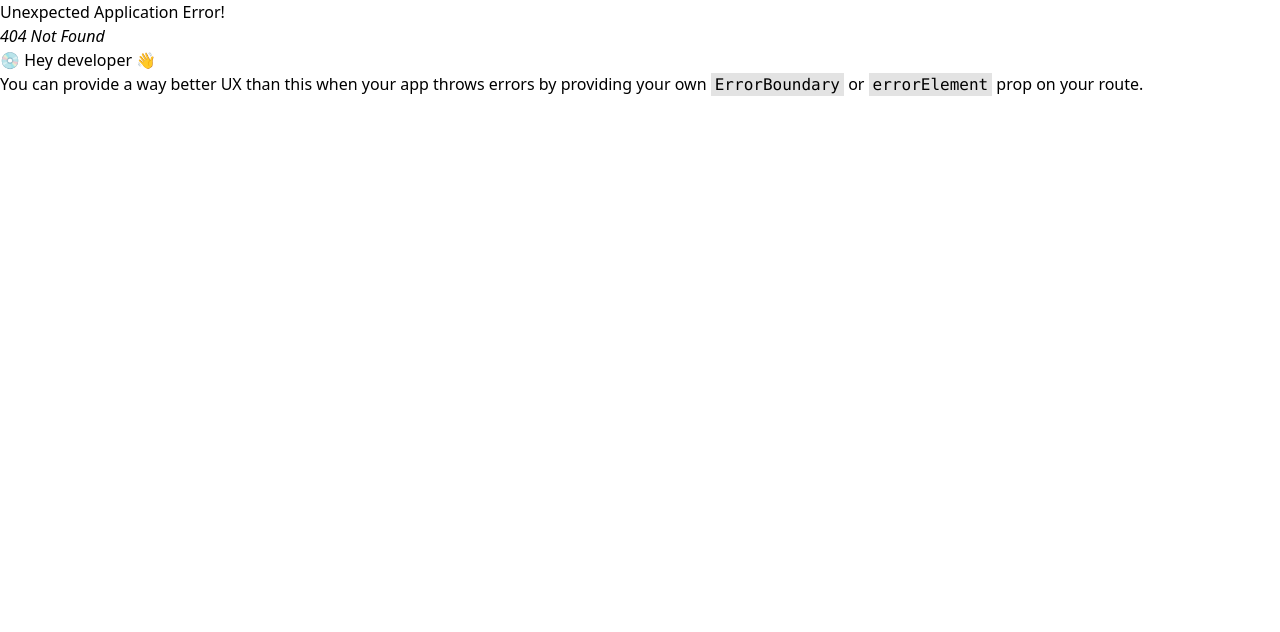
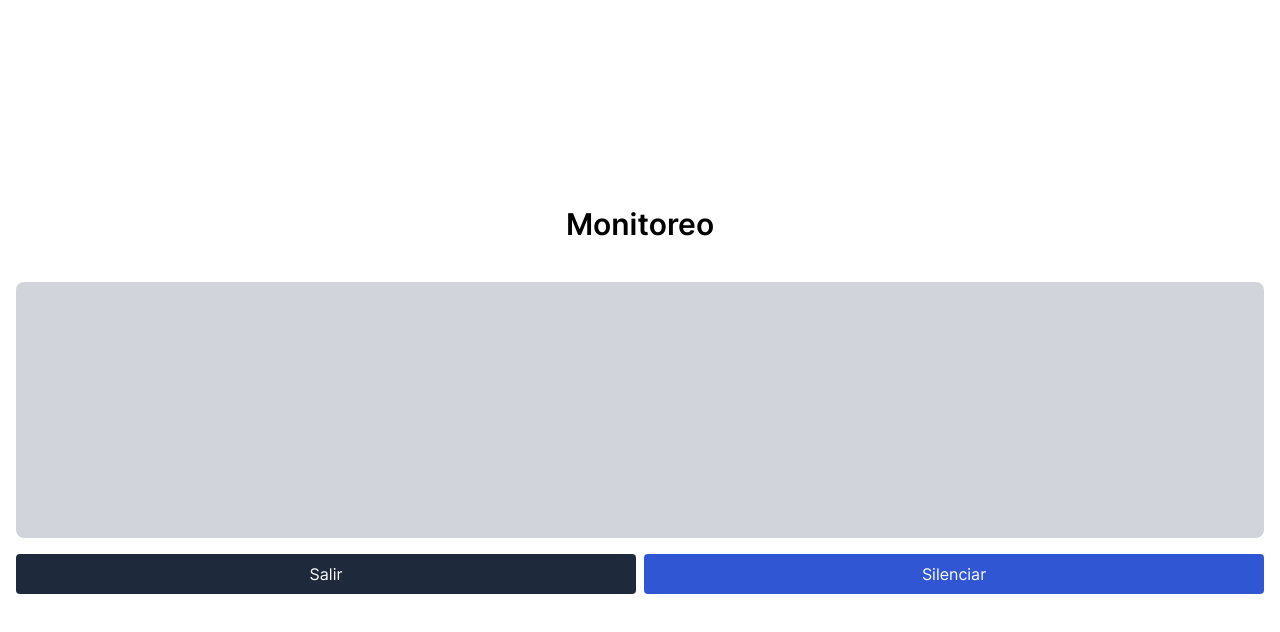
Before and after one commit to smart-lab-inc/babyMonitoringWeb, a React (Vite) app: page /video-monitor in a window 1280 px wide. Before the commit this address had no page. Shown: the top 632 px of the page. Built offline with nearby package versions, Linux system fonts and the light colour scheme.

Commit message:
BM-54: Add monitor page

```diff
--- a/src/main.jsx
+++ b/src/main.jsx
@@ -5,6 +5,7 @@ import { RouterProvider, createBrowserRouter } from "react-router-dom";
 import Login from "./pages/Login/Login";
 import Register from "./pages/Register/Register";
 import Statistics from "./pages/Statistics/Statistics";
+import VideoMonitor from "./pages/VideoMonitor/VideoMonitor";
 
 const router = createBrowserRouter([
   {
@@ -28,6 +29,10 @@ const router = createBrowserRouter([
     path: "/statistics",
     element: <Statistics />,
   },
+  {
+    path: "/video-monitor",
+    element: <VideoMonitor />,
+  }
 ])
 
 ReactDOM.createRoot(document.getElementById("root")).render(
--- /dev/null
+++ b/src/pages/VideoMonitor/VideoMonitor.jsx
@@ -0,0 +1,21 @@
+import Button from "../../components/Button/Button";
+
+const videoMonitor = () => {
+  return (
+    // center x and y
+    <div className="flex font-primary flex-col items-center justify-center h-screen p-4">
+      <p className="z-40 text-3xl font-semibold">Monitoreo</p>
+
+      <div className="w-full rounded-lg h-64 bg-gray-300 mt-10 mb-4">
+
+      </div>
+
+      <div className="flex flex-row justify-between gap-2  w-full">
+        <Button label="Salir" size="w-1/2" />
+        <Button primary label="Silenciar" size="w-1/2" />
+        </div>
+    </div>
+  );
+};
+
+export default videoMonitor;
```
